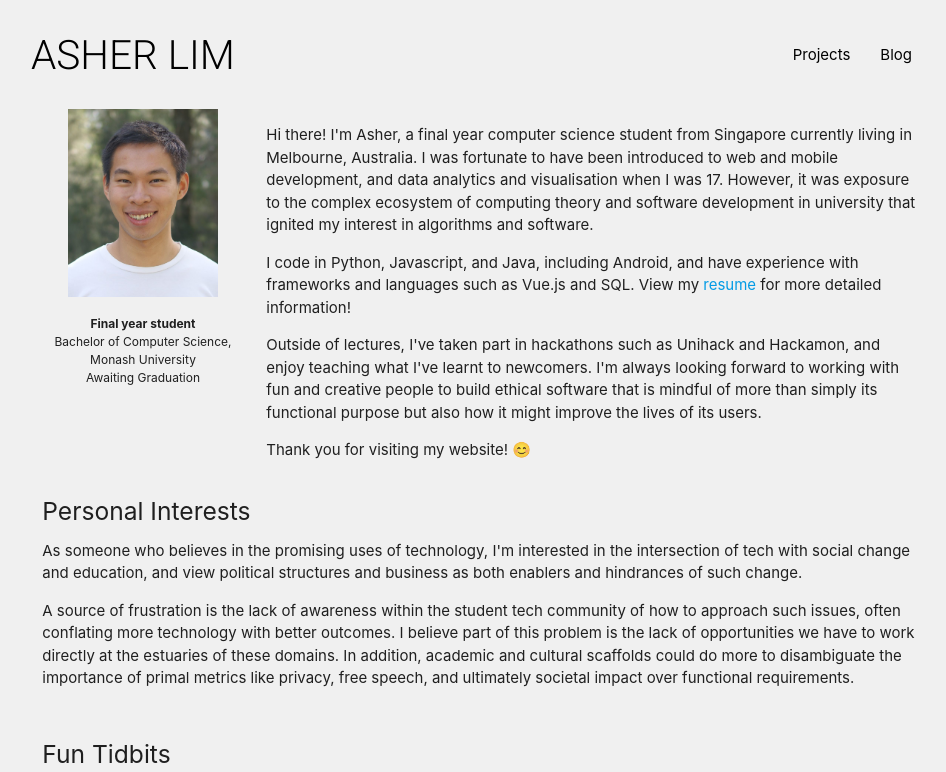
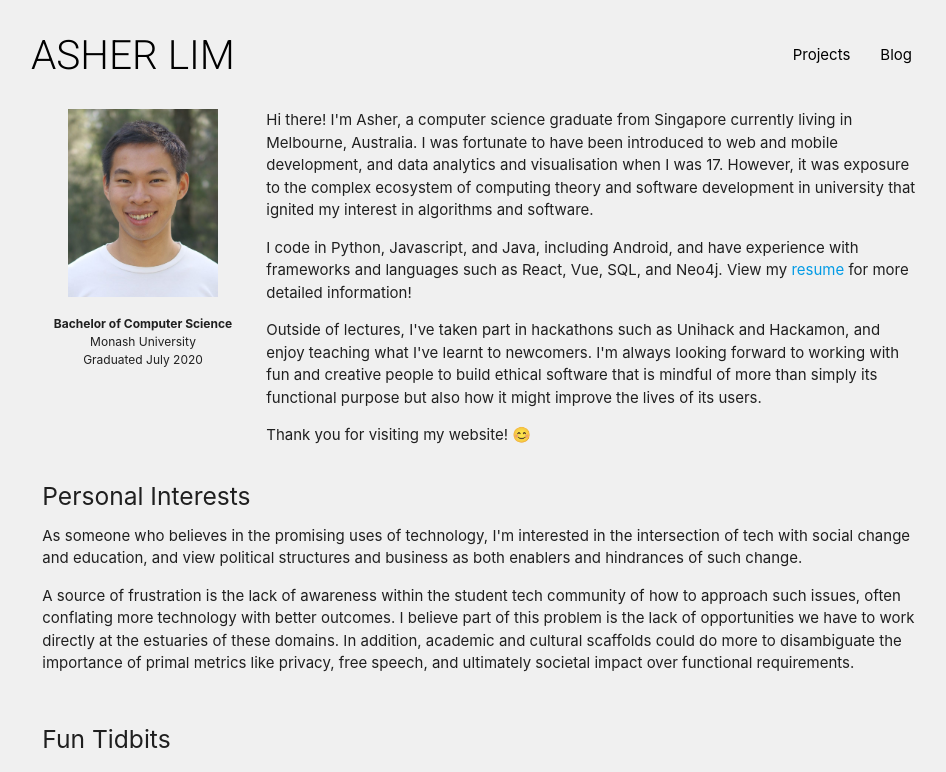
Before and after one commit to asherLZR/ashers-website-v1, a Vue app: page / in a window 1280 px wide. Shown: the top 772 px of the page, without its empty margins (161-1107 px from the left). Built offline with nearby package versions, Linux system fonts and the light colour scheme.

Commit message:
Update graduate status

```diff
--- a/src/components/pages/Home.vue
+++ b/src/components/pages/Home.vue
@@ -4,26 +4,27 @@
 			<div class="col s12 m3 photo-container center-align">
 				<img class="profileImg" src="@/assets/asher.jpg" alt="My photo" />
 				<p class="center-align caption-text">
-					<b>Final year student</b>
+					<b>Bachelor of Computer Science</b>
 					<br />
-					Bachelor of Computer Science, Monash University
+					Monash University
 					<br />
-					Awaiting Graduation
+					Graduated July 2020
+					<br />
 				</p>
 			</div>
-			<div class="col s12 m9">
+			<div class="col s12 m9 intro-text">
 				<p>
-					Hi there! I'm Asher, a final year computer science student from
-					Singapore currently living in Melbourne, Australia. I was fortunate to
-					have been introduced to web and mobile development, and data analytics
-					and visualisation when I was 17. However, it was exposure to the
-					complex ecosystem of computing theory and software development in
-					university that ignited my interest in algorithms and software.
+					Hi there! I'm Asher, a computer science graduate from Singapore
+					currently living in Melbourne, Australia. I was fortunate to have been
+					introduced to web and mobile development, and data analytics and
+					visualisation when I was 17. However, it was exposure to the complex
+					ecosystem of computing theory and software development in university
+					that ignited my interest in algorithms and software.
 				</p>
 				<p>
 					I code in Python, Javascript, and Java, including Android, and have
-					experience with frameworks and languages such as Vue.js and SQL. View
-					my
+					experience with frameworks and languages such as React, Vue, SQL, and
+					Neo4j. View my
 					<a
 						href="https://drive.google.com/open?id=1LTQ6jqlvKxntFMM6PwJ_ySaNOHwFf270"
 						target="_blank"
@@ -100,6 +101,10 @@
 </template>
 
 <style scoped>
+.intro-text > p {
+	margin-block-start: 0;
+}
+
 .profileImg {
 	width: 90%;
 	max-width: 150px;
```
